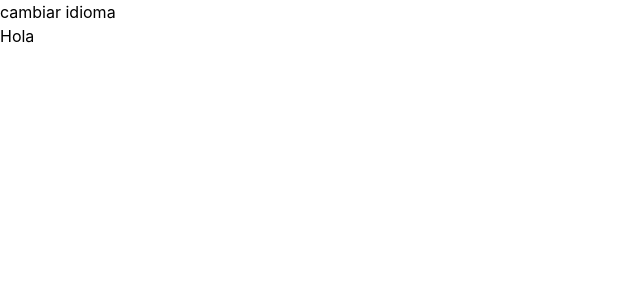
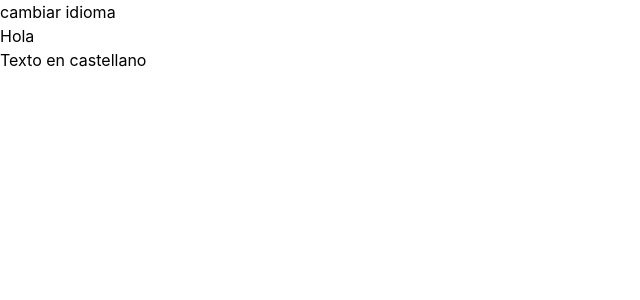
Before and after one commit to AlenaNik/Fictizia, a React (Create React App) app: page / in a window 1280 px wide. Shown: the top 300 px of the page, without its empty margins (0-640 px from the left). Built offline with nearby package versions, Linux system fonts and the light colour scheme.

Commit message:
another button

```diff
--- a/src/App.js
+++ b/src/App.js
@@ -3,6 +3,7 @@ import './App.css';
 import AppContext from './theme-context';
 import Header from './Header'
 import Text from './Text'
+import Button from './Button'
 
 function App() {
 
@@ -17,6 +18,7 @@ function App() {
           }}>
             <Header/>
             <Text/>
+            <Button/>
           </AppContext.Provider>
 
       </>
--- a/src/Button.js
+++ b/src/Button.js
@@ -0,0 +1,14 @@
+import React, {useContext} from 'react'
+import AppContext from './theme-context';
+
+const Button = props => {
+    const context = useContext(AppContext)
+
+    return(
+        <div>
+            {context.language === 'es' ? 'Texto en castellano' : 'Text in english'}
+        </div>
+    )
+}
+
+export default Button
--- a/src/Content.js
+++ b/src/Content.js
@@ -1,10 +1,15 @@
 import React from 'react'
 import Text from './Text'
+import Button from './Button'
+
 
 const Content = props => {
     return (
         <>
         <Text />
+        <Button />
         </>
     )
 }
+
+export default Content
```
